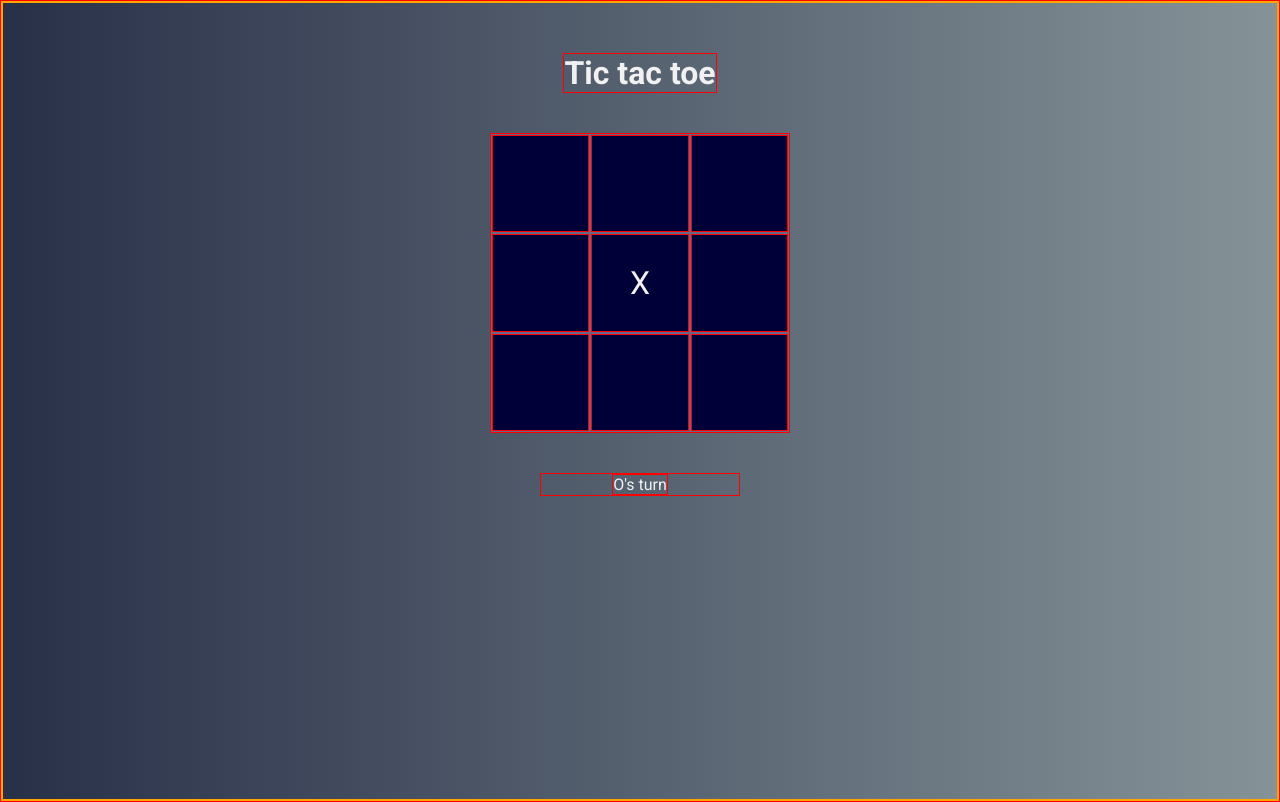
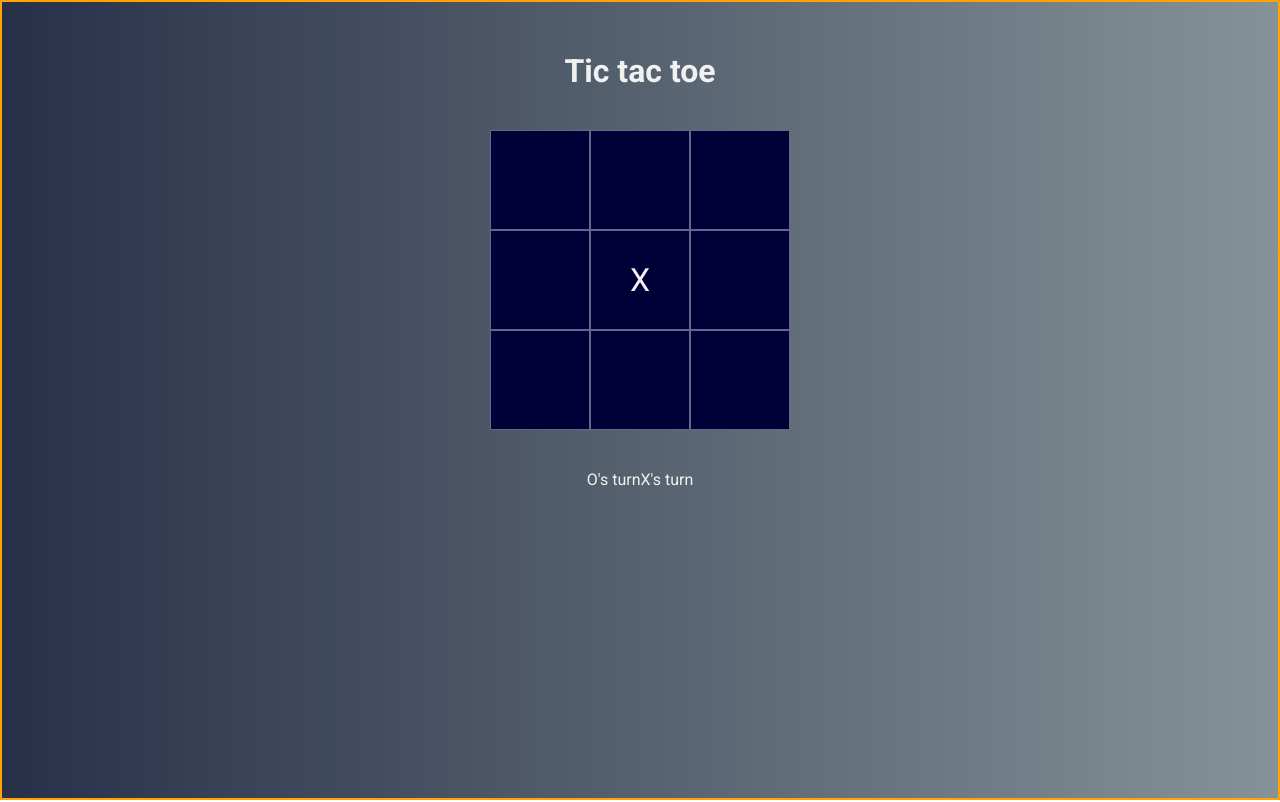
Before and after one commit to Nathan-Simonnet/morpion-1.0, a plain HTML site: page index.html in a window 1280 px wide. Both pictures are taken after a click on the element 640 px from the left and 283 px from the top of the page. Drawn offline with Linux system fonts and the light colour scheme.

Commit message:
The games works perfectly. Todo: bugs hunt, refactoring

```diff
--- a/app.js
+++ b/app.js
@@ -11,59 +11,100 @@ const winningCombinations = [
     [2, 4, 6]
 ]
 
-let currentGameIndex = 0;
-let currentPlayer = "X";
-let playerXGame = [];
-let playerOGame = [];
+const datasGame = {
+    currentGameIndex: 0,
+    currentPlayer: "X",
+    playerXGame: [],
+    playerOGame: []
+}
+
+// let datasGame.currentGameIndex = 0;
+// let datasGame.currentPlayer = "X";
+// let datasGame.playerXGame = [];
+// let datasGame.playerOGame = [];
 
 function pushScoreIntoGameArray(squarreNumber) {
-    currentPlayer === "X" ? playerXGame.push(squarreNumber) : playerOGame.push(squarreNumber);
+    datasGame.currentPlayer === "X" ? datasGame.playerXGame.push(squarreNumber) : datasGame.playerOGame.push(squarreNumber);
 }
 
 function switchPlayer() {
-    currentPlayer === "X" ? currentPlayer = "O" : currentPlayer = "X"
+    datasGame.currentPlayer === "X" ? datasGame.currentPlayer = "O" : datasGame.currentPlayer = "X"
 }
 
-const messageContainer = document.querySelector('.message-container')
-const messageDisplay = document.querySelector('.message-display')
-function messageDisplayer(message) {
-    messageDisplay.textContent = message;
+const messageDisplayOne = document.querySelector('.message-display-1');
+const messageDisplayTwo = document.querySelector('.message-display-2');
+function messageDisplayer(messageOne, messageTwo) {
+    if (messageOne) {
+        messageDisplayOne.textContent = messageOne;
+    }
+    if (messageTwo) {
+        messageDisplayTwo.textContent = messageTwo;
+    }
 }
+
+function victoryChecker(playerMarker) {
+    let hasVictory = false;
+    if (playerMarker) {
+        for (let i = 0; i < winningCombinations.length; i++) {
+            if (winningCombinations[i].every((el) => playerMarker.includes(el.toString()))) {
+                 hasVictory = true;
+                 return hasVictory;
+            }
+        }
+    }
+    return hasVictory;
+}
+
+function victoryDisplayer() {
+    console.log("victory")
+    document.querySelectorAll('.marker').forEach((mark) => {
+        mark.classList.add('clicked');
+        messageDisplayer(`${datasGame.currentPlayer} won!`, 'Press space to restart');
+        datasGame.currentGameIndex = 0;
+        datasGame.playerXGame = [];
+        datasGame.playerOGame = [];
+    });
+    switchPlayer();
+}
+
 
 const grid = document.querySelector('.grid');
 
 function gridHandler(e) {
-
     if (e.target.classList.contains("marker")) {
         const squarreElement = e.target;
-        squarreElement.textContent = currentPlayer;
+        squarreElement.textContent = datasGame.currentPlayer;
         squarreElement.classList.add('clicked')
         const squarreNumber = squarreElement.dataset.number;
-        // console.log(squarreElement, squarreNumber);
-        console.log(currentPlayer)
 
         pushScoreIntoGameArray(squarreNumber);
-        switchPlayer();
-        messageDisplayer(`${currentPlayer}'s turn`)
-        currentGameIndex++;
-
-        if (currentGameIndex == 9) {
-            messageDisplayer("Press space to restart");
-            console.log(playerXGame, playerOGame)
+        if (victoryChecker(datasGame.playerXGame) === true || victoryChecker(datasGame.playerOGame) === true) {
+            return victoryDisplayer();
+        } else {
+            switchPlayer();
+            messageDisplayer(`${datasGame.currentPlayer}'s turn`)
+            datasGame.currentGameIndex++;
+            if (datasGame.currentGameIndex == 9) {
+                messageDisplayer("Press space to restart");
+            }
         }
     }
 }
 
 grid.addEventListener('click', gridHandler);
-window.addEventListener('keydown', (e) => {
+
+// Restart
+// ============================================================
+function restartGame(e) {
     if (e.key === ' ') {
         document.querySelectorAll('.marker').forEach((mark) => {
             mark.textContent = "";
             mark.classList.remove('clicked');
-            messageDisplayer(`${currentPlayer}'s turn`);
-            currentGameIndex = 0;
-            playerXGame = [];
-            playerOGame = [];
+            messageDisplayer(`${datasGame.currentPlayer}'s turn`);
+            datasGame.currentGameIndex = 0;
+            datasGame.playerXGame = [];
+            datasGame.playerOGame = [];
         });
     }
-});
+}
+window.addEventListener('keydown', restartGame);
--- a/index.html
+++ b/index.html
@@ -17,6 +17,9 @@
 <body>
   <h1>Tic tac toe</h1>
   <div class="grid">
+    <div class="square" data-number="0" id="0">
+      <p data-number="0" class="marker"></p>
+    </div>
     <div class="square" data-number="1" id="1">
       <p data-number="1" class="marker"></p>
     </div>
@@ -41,12 +44,10 @@
     <div class="square" data-number="8" id="8">
       <p data-number="8" class="marker"></p>
     </div>
-    <div class="square" data-number="9" id="9">
-      <p data-number="9" class="marker"></p>
-    </div>
   </div>
   <div class="message-container">
-    <p class="message-display">Au tour de X</p>
+    <p class="message-display-1">X's turn</p>
+    <p class="message-display-2">X's turn</p>
   </div>
 
   <script src="app.js"></script>
--- a/style.css
+++ b/style.css
@@ -4,7 +4,7 @@
     box-sizing: border-box;
     margin: 0;
     padding: 0;
-    border: 1px solid red;
+    /* border: 1px solid red; */
 }
 
 body {
```
